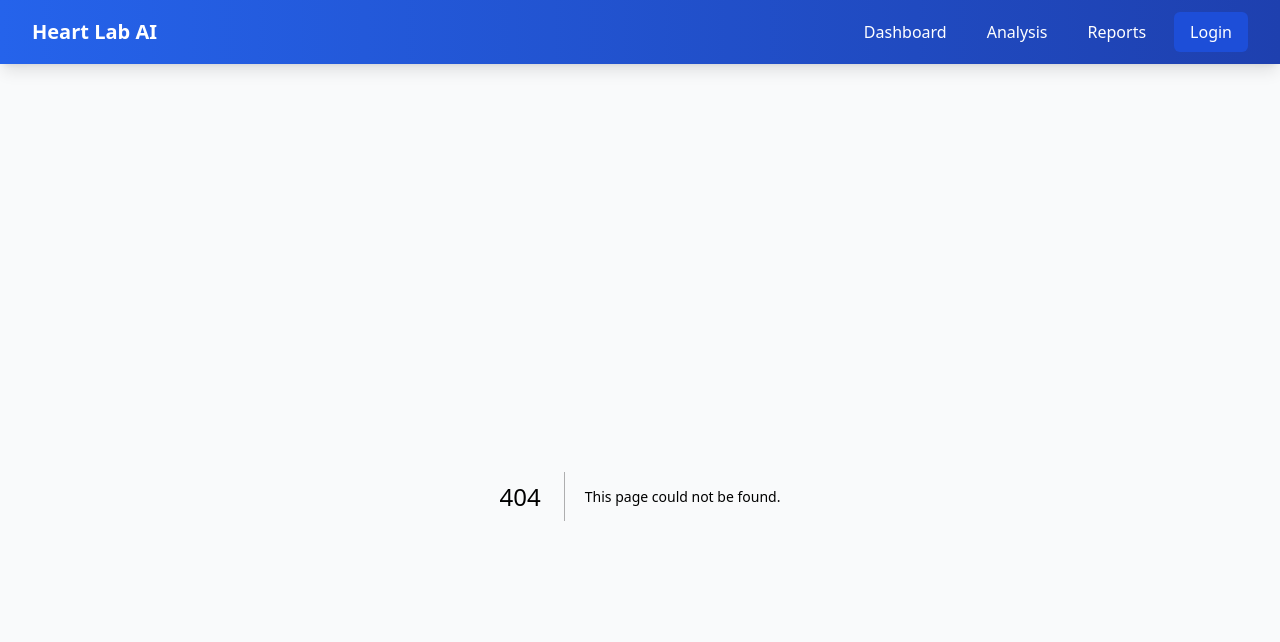
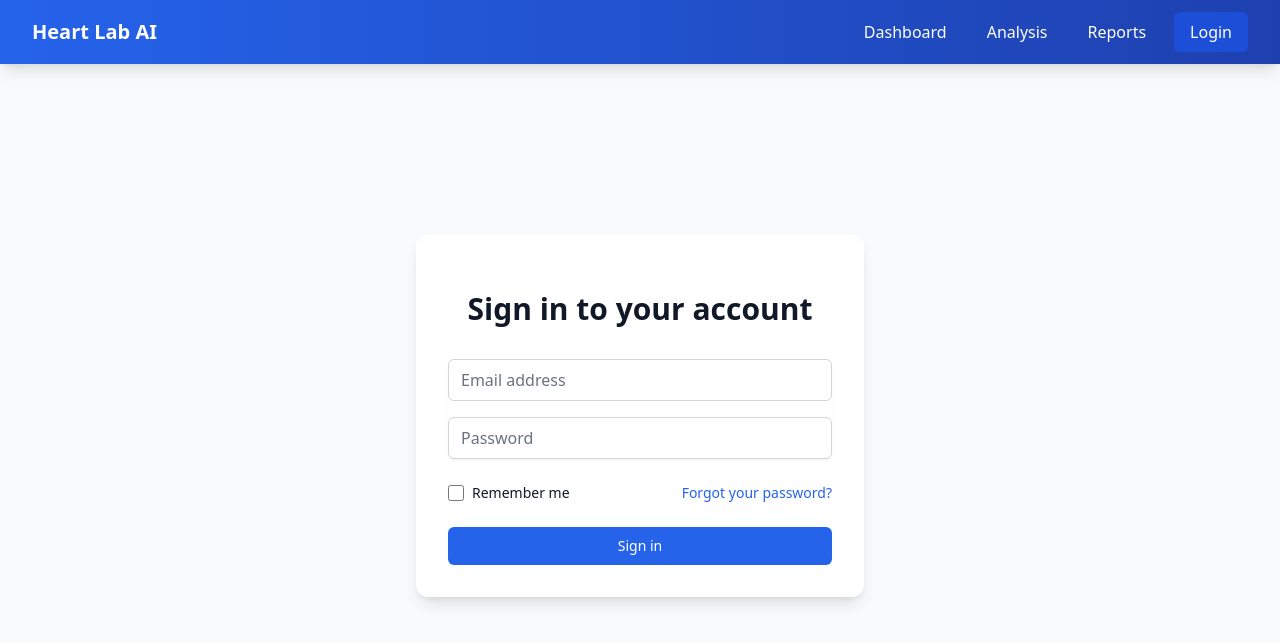
Before and after one commit to larrybuckalew/heart-lab-ai, a Next.js app: page /login in a window 1280 px wide. Before the commit this address had no page. Shown: the top 642 px of the page. Built offline with nearby package versions, Linux system fonts and the light colour scheme.

Commit message:
feat: add authentication and dashboard pages

```diff
--- /dev/null
+++ b/src/app/dashboard/page.js
@@ -0,0 +1,47 @@
+export default function Dashboard() {
+  return (
+    <div className="max-w-7xl mx-auto py-6">
+      <h1 className="text-3xl font-bold text-gray-900 mb-8">Dashboard</h1>
+
+      <div className="grid grid-cols-1 md:grid-cols-3 gap-6 mb-8">
+        <div className="bg-white p-6 rounded-lg shadow-md">
+          <h3 className="text-lg font-semibold mb-2">Total Analyses</h3>
+          <p className="text-3xl font-bold text-blue-600">128</p>
+        </div>
+        <div className="bg-white p-6 rounded-lg shadow-md">
+          <h3 className="text-lg font-semibold mb-2">Recent Reports</h3>
+          <p className="text-3xl font-bold text-green-600">24</p>
+        </div>
+        <div className="bg-white p-6 rounded-lg shadow-md">
+          <h3 className="text-lg font-semibold mb-2">Active Monitors</h3>
+          <p className="text-3xl font-bold text-purple-600">3</p>
+        </div>
+      </div>
+
+      <div className="bg-white rounded-lg shadow-md p-6">
+        <h2 className="text-xl font-semibold mb-4">Recent Activity</h2>
+        <div className="space-y-4">
+          {[
+            { id: 1, action: 'New analysis completed', time: '2 hours ago', status: 'completed' },
+            { id: 2, action: 'Report generated', time: '4 hours ago', status: 'pending' },
+            { id: 3, action: 'Monitor alert', time: '1 day ago', status: 'alert' },
+          ].map((activity) => (
+            <div key={activity.id} className="flex items-center justify-between p-4 bg-gray-50 rounded-lg">
+              <div>
+                <p className="font-medium">{activity.action}</p>
+                <p className="text-sm text-gray-600">{activity.time}</p>
+              </div>
+              <span className={`px-3 py-1 rounded-full text-sm ${
+                activity.status === 'completed' ? 'bg-green-100 text-green-800' :
+                activity.status === 'pending' ? 'bg-yellow-100 text-yellow-800' :
+                'bg-red-100 text-red-800'
+              }`}>
+                {activity.status}
+              </span>
+            </div>
+          ))}
+        </div>
+      </div>
+    </div>
+  );
+}
--- /dev/null
+++ b/src/app/login/page.js
@@ -0,0 +1,70 @@
+export default function Login() {
+  return (
+    <div className="min-h-[80vh] flex items-center justify-center">
+      <div className="max-w-md w-full space-y-8 p-8 bg-white rounded-xl shadow-lg">
+        <div>
+          <h2 className="mt-6 text-center text-3xl font-bold text-gray-900">
+            Sign in to your account
+          </h2>
+        </div>
+        <form className="mt-8 space-y-6" action="#" method="POST">
+          <div className="rounded-md shadow-sm space-y-4">
+            <div>
+              <label htmlFor="email-address" className="sr-only">Email address</label>
+              <input
+                id="email-address"
+                name="email"
+                type="email"
+                autoComplete="email"
+                required
+                className="appearance-none rounded-md relative block w-full px-3 py-2 border border-gray-300 placeholder-gray-500 text-gray-900 focus:outline-none focus:ring-blue-500 focus:border-blue-500 focus:z-10"
+                placeholder="Email address"
+              />
+            </div>
+            <div>
+              <label htmlFor="password" className="sr-only">Password</label>
+              <input
+                id="password"
+                name="password"
+                type="password"
+                autoComplete="current-password"
+                required
+                className="appearance-none rounded-md relative block w-full px-3 py-2 border border-gray-300 placeholder-gray-500 text-gray-900 focus:outline-none focus:ring-blue-500 focus:border-blue-500 focus:z-10"
+                placeholder="Password"
+              />
+            </div>
+          </div>
+
+          <div className="flex items-center justify-between">
+            <div className="flex items-center">
+              <input
+                id="remember-me"
+                name="remember-me"
+                type="checkbox"
+                className="h-4 w-4 text-blue-600 focus:ring-blue-500 border-gray-300 rounded"
+              />
+              <label htmlFor="remember-me" className="ml-2 block text-sm text-gray-900">
+                Remember me
+              </label>
+            </div>
+
+            <div className="text-sm">
+              <a href="#" className="font-medium text-blue-600 hover:text-blue-500">
+                Forgot your password?
+              </a>
+            </div>
+          </div>
+
+          <div>
+            <button
+              type="submit"
+              className="group relative w-full flex justify-center py-2 px-4 border border-transparent text-sm font-medium rounded-md text-white bg-blue-600 hover:bg-blue-700 focus:outline-none focus:ring-2 focus:ring-offset-2 focus:ring-blue-500"
+            >
+              Sign in
+            </button>
+          </div>
+        </form>
+      </div>
+    </div>
+  );
+}
```
